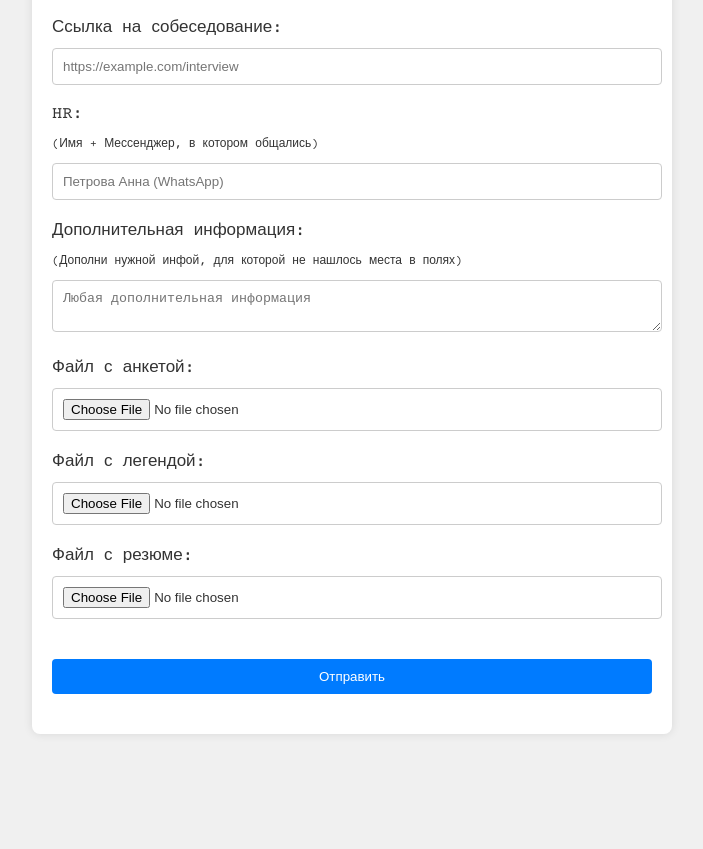
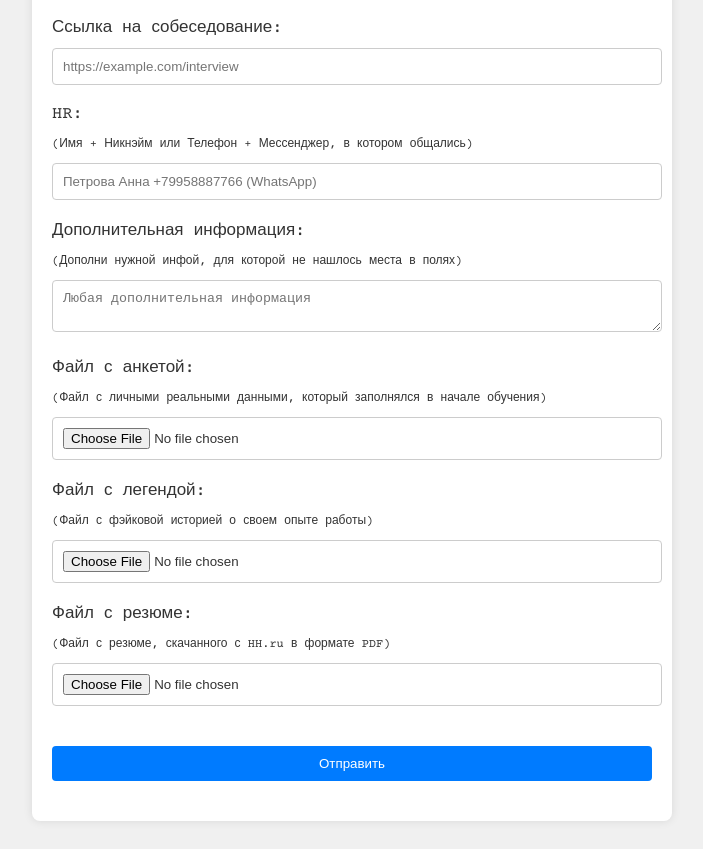
Before and after one commit to Maldenberg/newinterview, a website: page public/index.html in a window 1280 px wide. Shown: the part 942-1791 px from the top of the page, without its empty margins (288-991 px from the left). Before the commit the page ends 1704 px from the top, so only its background shows below. Drawn offline with nearby package versions, Linux system fonts and the light colour scheme.

Commit message:
Update description for inputs

```diff
--- a/public/index.html
+++ b/public/index.html
@@ -57,20 +57,23 @@
         <input type="url" id="interview_link" name="interview_link" placeholder="https://example.com/interview">
 
         <label for="hr">HR:</label>
-        <p>(Имя + Мессенджер, в котором общались)</p>
-        <input type="text" id="hr" name="hr" placeholder="Петрова Анна (WhatsApp)">
+        <p>(Имя + Никнэйм или Телефон + Мессенджер, в котором общались)</p>
+        <input type="text" id="hr" name="hr" placeholder="Петрова Анна +79958887766 (WhatsApp)">
 
         <label for="additional_info">Дополнительная информация:</label>
         <p>(Дополни нужной инфой, для которой не нашлось места в полях)</p>
         <textarea id="additional_info" name="additional_info" placeholder="Любая дополнительная информация"></textarea>
 
         <label for="application_form">Файл с анкетой:</label>
+        <p>(Файл с личными реальными данными, который заполнялся в начале обучения)</p>
         <input type="file" id="application_form" name="application_form">
 
         <label for="legend_file">Файл с легендой:</label>
+        <p>(Файл с фэйковой историей о своем опыте работы)</p>
         <input type="file" id="legend_file" name="legend_file">
 
         <label for="resume_file">Файл с резюме:</label>
+        <p>(Файл с резюме, скачанного с HH.ru в формате PDF)</p>
         <input type="file" id="resume_file" name="resume_file">
 
         <button type="submit" id="submit-button">Отправить</button>
```
